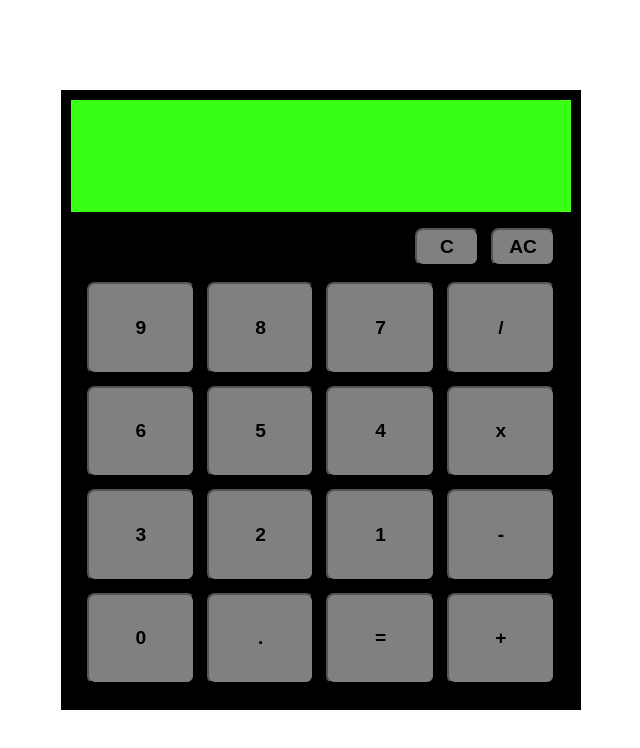
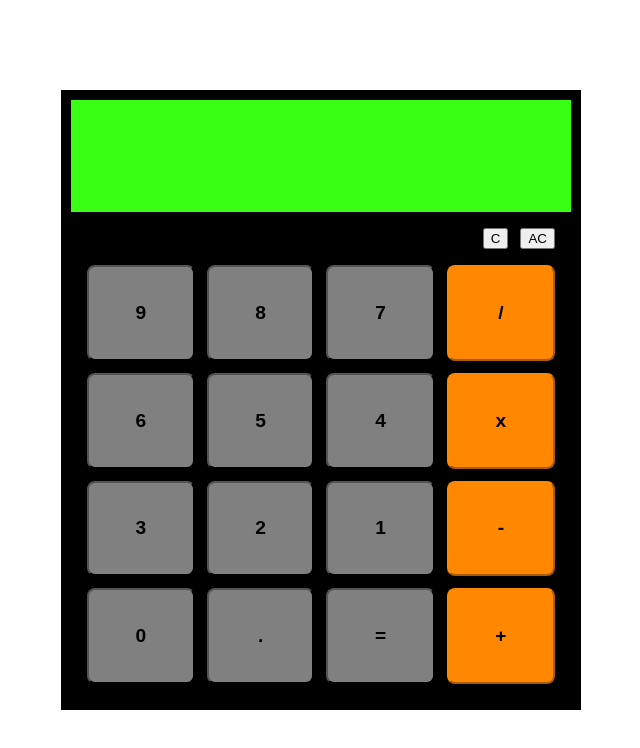
Before and after one commit to Thanmai-DL/calculator, a plain HTML site: page index.html in a window 1280 px wide. Shown: the whole page, without its empty margins (319-959 px from the left). Drawn offline with Linux system fonts and the light colour scheme.

Commit message:
Minor changes and addition

```diff
--- a/styles.css
+++ b/styles.css
@@ -32,13 +32,18 @@
     justify-content: flex-end;
 }
 
-.clr-btn, .num-btn, .op-btn{
+.c-btn, .ac-btn, .num-btn, .op-btn{
     padding: 6px;
     width: 64px;
     background-color: grey;
     font-weight: bolder;
     font-size: larger;
     border-radius: 8px;
+}
+
+.op-btn {
+    background-color: rgb(255, 136, 0);
+    border-color: rgb(255, 136, 0);
 }
 
 #box{
```
